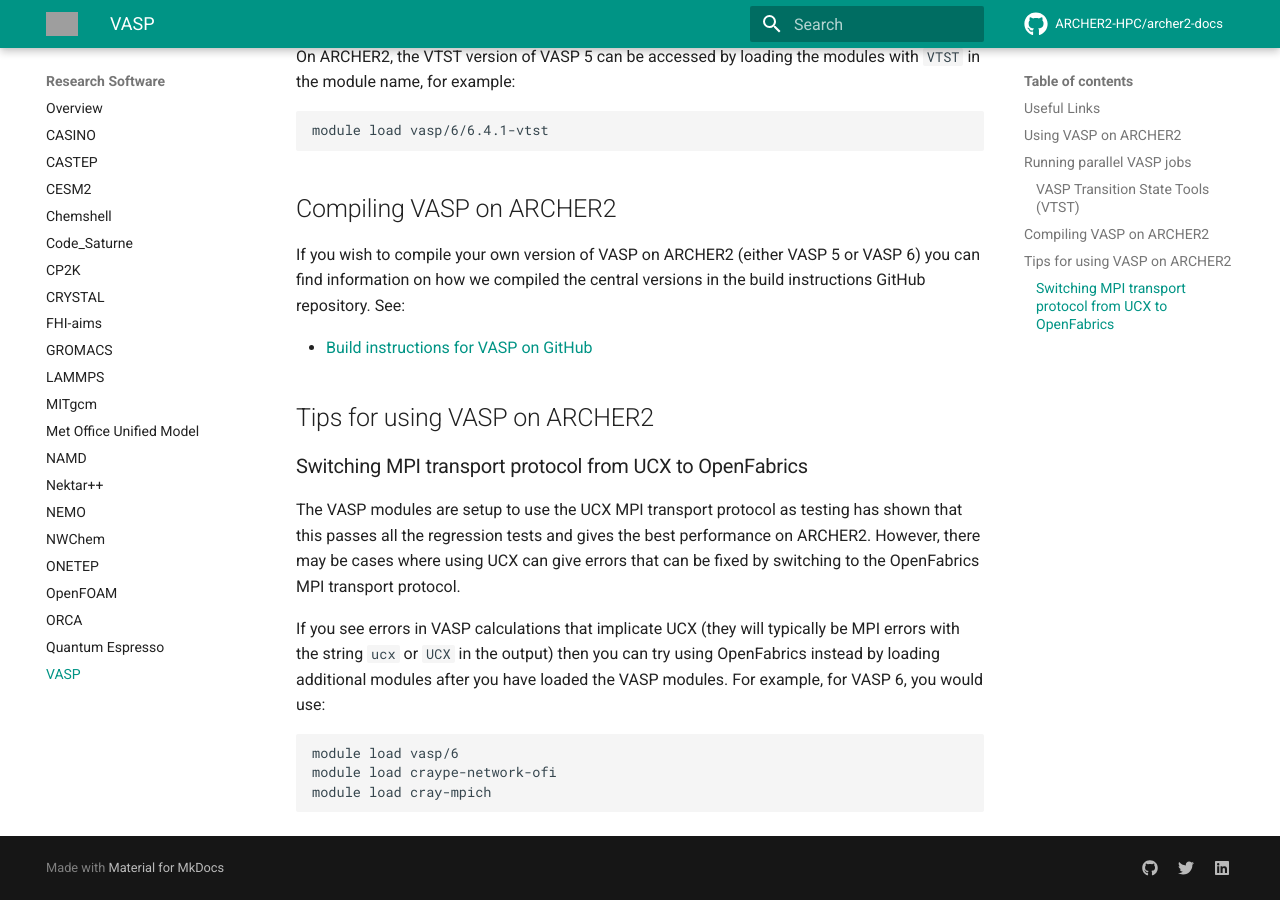
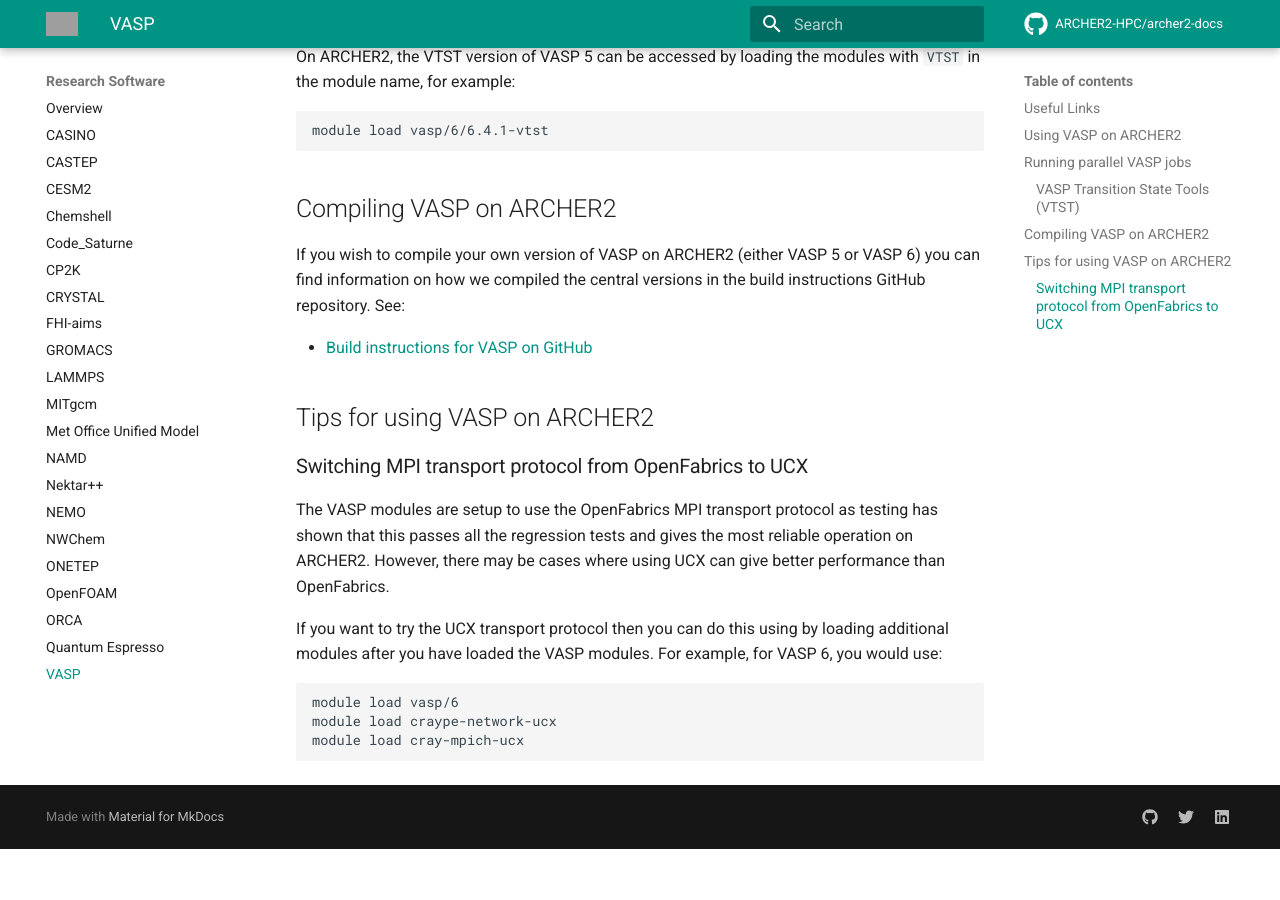
Before and after one commit to ARCHER2-HPC/archer2-docs, an MkDocs documentation site: the page built from docs/research-software/vasp.md, in a window 1280 px wide and 900 px high, scrolled down 2825 px. Built offline with MkDocs 1.6.1 and Material for MkDocs 9.7.7, drawn with Linux system fonts in a browser that asks for light colours; comment, search, counter and statistics services are not loaded; after the commit the page ends 3674 px from its top, so only the background shows below that; grey boxes are pictures that could not be loaded.

Commit message:
Note on switching to UCX

````diff
--- a/docs/research-software/vasp.md
+++ b/docs/research-software/vasp.md
@@ -139,22 +139,20 @@
 
 ## Tips for using VASP on ARCHER2
 
-### Switching MPI transport protocol from UCX to OpenFabrics
+### Switching MPI transport protocol from OpenFabrics to UCX
 
-The VASP modules are setup to use the UCX MPI transport protocol as testing has shown
-that this passes all the regression tests and gives the best performance on ARCHER2.
-However, there may be cases where using UCX can give errors that can be fixed by
-switching to the OpenFabrics MPI transport protocol.
+The VASP modules are setup to use the OpenFabrics MPI transport protocol as testing has shown
+that this passes all the regression tests and gives the most reliable operation on ARCHER2.
+However, there may be cases where using UCX can give better performance than OpenFabrics.
 
-If you see errors in VASP calculations that implicate UCX (they will typically be
-MPI errors with the string `ucx` or `UCX` in the output) then you can try using
-OpenFabrics instead by loading additional modules after you have loaded the
+If you want to try the UCX transport protocol then you can do this  using
+by loading additional modules after you have loaded the
 VASP modules. For example, for VASP 6, you would use:
 
 ```
 module load vasp/6
-module load craype-network-ofi
-module load cray-mpich
+module load craype-network-ucx
+module load cray-mpich-ucx
 ```
 
 
````
